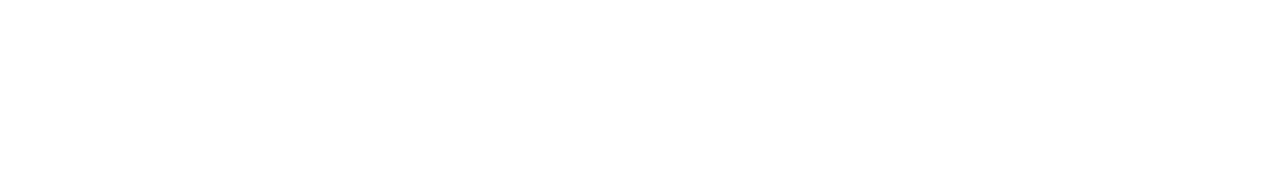
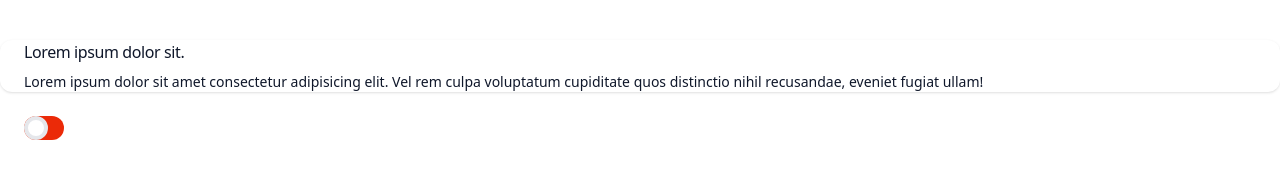
Before and after one commit to kaanarslan1990/tailwind-sandbox, a plain HTML site: page 18-dark-mode/index.html in a window 1280 px wide. Drawn offline with nearby package versions, Linux system fonts and the light colour scheme.

Commit message:
darkmode

```diff
--- a/18-dark-mode/index.html
+++ b/18-dark-mode/index.html
@@ -5,10 +5,68 @@
     <meta http-equiv="X-UA-Compatible" content="IE=edge" />
     <meta name="viewport" content="width=device-width, initial-scale=1.0" />
     <script src="https://cdn.tailwindcss.com"></script>
+    <script>
+      tailwind.config = {
+        darkMode: "class",
+      };
+    </script>
+
+    <style>
+      .toggle-checkbox:checked {
+        right: 0;
+        border-color: #68d391 ;
+      }
+      .toggle-checkbox + .toggle-label {
+        background: #eb2a08;
+      }
+
+      .toggle-checkbox:checked + .toggle-label  {
+        background: #68d391;
+
+      }
+
+    </style>
     <title>Dark Mode</title>
   </head>
   <body>
-    <!-- By default, you can have your project use whatever mode your OS is using. You can use "dark:{class}". You can also set your config to use a class instead of using your OS mode -->
+    <div
+      class="container mx-auto mt-10 bg-white dark:bg-slate-900 rounded-xl px-6 shadow xl"
+    >
+      <h3 class="text-slate-900 dark:text-white font-medium tracking-tight">
+        Lorem ipsum dolor sit.
+      </h3>
+      <p class="text-slate-900 dark:text-slate-400 mt-2 text-sm">
+        Lorem ipsum dolor sit amet consectetur adipisicing elit. Vel rem culpa
+        voluptatum cupiditate quos distinctio nihil recusandae, eveniet fugiat
+        ullam!
+      </p>
+    </div>
+
+    <div
+      class="relative inline-block w-10 mr-2 ml-6 mt-6 align-middle select-none transition duration-200 ease-in"
+    >
+      <input
+        type="checkbox"
+        name="toggle"
+        id="toggle"
+        class="toggle-checkbox absolute block w-6 h-6 rounded-full bg-white border-4 appearance-none cursor-pointer"
+      />
+      <label
+        for="toggle"
+        class="toggle-label block overflow-hidden h-6 rounded-full bg-gray-300 cursor-pointer"
+      ></label>
+    </div>
+
+    <script>
+      document.getElementById('toggle').addEventListener('change', function() {
+        if (this.checked) {
+          document.documentElement.classList.add('dark')
+        } else {
+          document.documentElement.classList.remove('dark')
+        }
+      })
+    </script>
+
   </body>
 </html>
 
```
